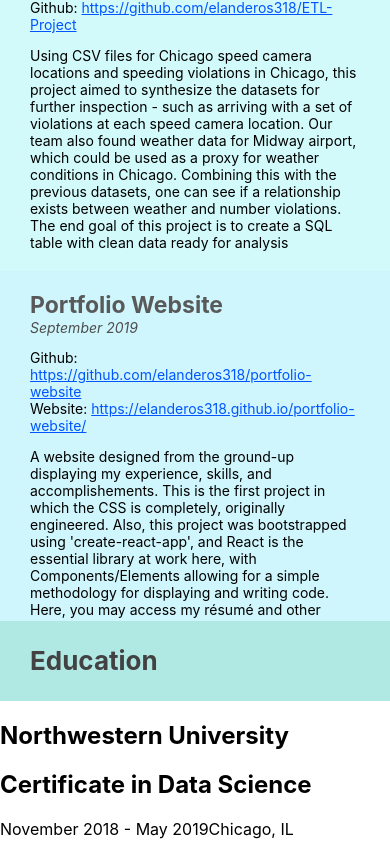
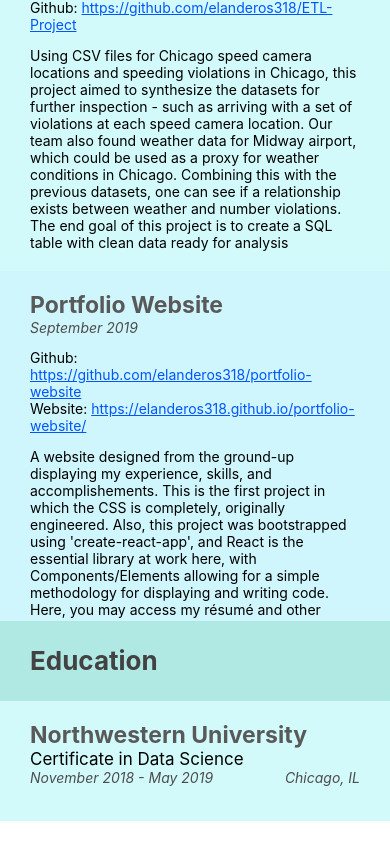
Before and after one commit to elanderos318/portfolio-website, a React (Create React App) app: page / in a window 390 px wide. Shown: the part 3409-4264 px from the top of the page. After the commit the page ends 4230 px from the top, so only its background shows below. Built offline with nearby package versions, Linux system fonts and the light colour scheme.

Commit message:
modified eduction component to remove description, added responsive css

```diff
--- a/src/App.css
+++ b/src/App.css
@@ -1836,3 +1836,385 @@ a {
     border-style: solid;
   }
 }
+
+
+/************************************************************************
+*************************************************************************
+*************************************************************************
+*************************************************************************
+*************************************************************************
+*************************************************************************
+*************************************************************************
+*************************************************************************
+*************************************************************************
+*************************************************************************
+*************************************************************************
+*************************************************************************
+*************************************************************************
+*************************************************************************
+*************************************************************************
+*************************************************************************
+*************************************************************************
+*************************************************************************
+*************************************************************************
+*************************************************************************
+*************************************************************************
+***********************  Education Body Begin ***********************  */
+
+
+
+.education-container {
+  height: 150px;
+  width: 100%;
+  padding-top: 0px;
+  /* margin-top: -20px; */
+}
+
+.education-even {
+  background-color: #d2fafb;
+
+}
+
+.education-odd {
+  /* background-color: #d2fafb; */
+
+  background-color: hsl(189deg, 90%, 90%);
+
+
+  /* background-color: hsl(150deg, 40%, 90%); */
+}
+
+.education-content {
+  padding-left: 120px;
+  padding-top: 1px;
+  padding-right: 120px;
+}
+
+.education-institution {
+  margin-bottom: 0px;
+  color: hsl(100deg, 0%, 35%);
+  font-size: 29px;
+}
+
+.education-product {
+  margin-top: 0px;
+  margin-bottom: 0px;
+  font-size: 23px;
+  font-weight: normal;
+}
+
+
+.education-sub-header {
+  margin-top: 0px;
+  height: 20px;
+  font-style: italic;
+  color: hsl(100deg, 0%, 30%);
+  font-size: 18px;
+}
+
+.education-date {
+  float: left;
+}
+
+.education-location {
+  float: right;
+}
+
+.education-description {
+  font-size: 18px;
+}
+
+/* *******************************************************************
+**********************************************************************
+**********************************************************************
+**********************************************************************
+**********************************************************************
+**********************************************************************
+**********************************************************************
+******************** Education Media Begin *****************************8 */
+
+@media (max-width:1750px) and (min-width: 1476px) {
+
+  .education-container {
+    height: 150px;
+    width: 100%;
+    padding-top: 0px;
+    /* margin-top: -20px; */
+  }
+
+  .education-content {
+    padding-left: 90px;
+    /* padding-top: 1px; */
+    padding-right: 90px;
+  }
+
+  .education-institution {
+    margin-bottom: 0px;
+    color: hsl(100deg, 0%, 35%);
+    font-size: 27px;
+  }
+
+  .education-product {
+    margin-top: 0px;
+    margin-bottom: 0px;
+    font-size: 21px;
+    font-weight: normal;
+  }
+
+  .education-sub-header {
+    margin-top: 0px;
+    height: 20px;
+    font-style: italic;
+    color: hsl(100deg, 0%, 30%);
+    font-size: 17px;
+  }
+
+  .education-description {
+    font-size: 17px;
+  }
+
+}
+
+@media (max-width:1475px) and (min-width: 1250px) {
+
+  .education-container {
+    height: 150px;
+    width: 100%;
+    padding-top: 0px;
+    /* margin-top: -20px; */
+  }
+
+  .education-content {
+    padding-left: 90px;
+    /* padding-top: 1px; */
+    padding-right: 90px;
+  }
+
+  .education-institution {
+    margin-bottom: 0px;
+    color: hsl(100deg, 0%, 35%);
+    font-size: 26px;
+  }
+
+  .education-product {
+    margin-top: 0px;
+    margin-bottom: 0px;
+    font-size: 20px;
+    font-weight: normal;
+  }
+
+  .education-sub-header {
+    margin-top: 0px;
+    height: 20px;
+    font-style: italic;
+    color: hsl(100deg, 0%, 30%);
+    font-size: 17px;
+  }
+
+  .education-description {
+    font-size: 17px;
+  }
+}
+
+@media (max-width:1249px) and (min-width: 1000px) {
+  .education-container {
+    height: 135px;
+    width: 100%;
+    padding-top: 0px;
+    /* margin-top: -20px; */
+  }
+
+  .education-content {
+    padding-left: 90px;
+    /* padding-top: 1px; */
+    padding-right: 90px;
+  }
+
+  .education-institution {
+    margin-bottom: 0px;
+    color: hsl(100deg, 0%, 35%);
+    font-size: 25px;
+  }
+
+  .education-product {
+    margin-top: 0px;
+    margin-bottom: 0px;
+    font-size: 19px;
+    font-weight: normal;
+  }
+
+  .education-sub-header {
+    margin-top: 0px;
+    height: 10px;
+    font-style: italic;
+    color: hsl(100deg, 0%, 30%);
+    font-size: 16px;
+  }
+
+  .education-description {
+    font-size: 16px;
+  }
+}
+
+@media (max-width:999px) and (min-width: 775px) {
+  .education-container {
+    height: 135px;
+    width: 100%;
+    padding-top: 0px;
+    /* margin-top: -20px; */
+  }
+
+  .education-content {
+    padding-left: 90px;
+    /* padding-top: 1px; */
+    padding-right: 90px;
+  }
+
+  .education-institution {
+    margin-bottom: 0px;
+    color: hsl(100deg, 0%, 35%);
+    font-size: 24px;
+  }
+
+  .education-product {
+    margin-top: 0px;
+    margin-bottom: 0px;
+    font-size: 18px;
+    font-weight: normal;
+  }
+
+  .education-sub-header {
+    margin-top: 0px;
+    height: 10px;
+    font-style: italic;
+    color: hsl(100deg, 0%, 30%);
+    font-size: 15px;
+  }
+
+  .education-description {
+    font-size: 15px;
+  }
+}
+
+@media (max-width:774px) and (min-width: 690px) {
+
+  .education-container {
+    height: 120px;
+    width: 100%;
+    padding-top: 0px;
+    /* margin-top: -20px; */
+  }
+
+  .education-content {
+    padding-left: 80px;
+    /* padding-top: 1px; */
+    padding-right: 80px;
+  }
+
+  .education-institution {
+    margin-bottom: 0px;
+    color: hsl(100deg, 0%, 35%);
+    font-size: 23px;
+  }
+
+  .education-product {
+    margin-top: 0px;
+    margin-bottom: 0px;
+    font-size: 17px;
+    font-weight: normal;
+  }
+
+  .education-sub-header {
+    margin-top: 0px;
+    height: 10px;
+    font-style: italic;
+    color: hsl(100deg, 0%, 30%);
+    font-size: 14px;
+  }
+
+  .education-description {
+    font-size: 14px;
+  }
+}
+
+@media (max-width:689px) and (min-width: 600px) {
+
+  .education-container {
+    height: 120px;
+    width: 100%;
+    padding-top: 0px;
+    /* margin-top: -20px; */
+  }
+
+  .education-content {
+    padding-left: 70px;
+    /* padding-top: 1px; */
+    padding-right: 70px;
+  }
+
+  .education-institution {
+    margin-bottom: 0px;
+    color: hsl(100deg, 0%, 35%);
+    font-size: 23px;
+  }
+
+  .education-product {
+    margin-top: 0px;
+    margin-bottom: 0px;
+    font-size: 17px;
+    font-weight: normal;
+  }
+
+  .education-sub-header {
+    margin-top: 0px;
+    height: 10px;
+    font-style: italic;
+    color: hsl(100deg, 0%, 30%);
+    font-size: 14px;
+  }
+
+  .education-description {
+    font-size: 14px;
+  }
+}
+
+@media (max-width:599px) and (min-width: 0px) {
+
+  .education-container {
+    height: 120px;
+    width: 100%;
+    padding-top: 0px;
+    /* margin-top: -20px; */
+  }
+
+  .education-content {
+    padding-left: 30px;
+    /* padding-top: 1px; */
+    padding-right: 30px;
+  }
+
+  .education-institution {
+    margin-bottom: 0px;
+    color: hsl(100deg, 0%, 35%);
+    font-size: 23px;
+  }
+
+  .education-product {
+    margin-top: 0px;
+    margin-bottom: 0px;
+    font-size: 17px;
+    font-weight: normal;
+  }
+
+  .education-sub-header {
+    margin-top: 0px;
+    height: 10px;
+    font-style: italic;
+    color: hsl(100deg, 0%, 30%);
+    font-size: 14px;
+  }
+
+  .education-description {
+    font-size: 14px;
+  }
+}
--- a/src/App.js
+++ b/src/App.js
@@ -235,9 +235,9 @@ function Education() {
           <div className="education-sub-header">
             <span className="education-date">{item["start-date"]} - {item["end-date"]}</span><span className="education-location">{item.location}</span>
           </div>
-          <div className="education-description">
+          {/* <div className="education-description">
             <p>{item.description}</p>
-          </div>
+          </div> */}
         </div>
       </div>
     );
```
